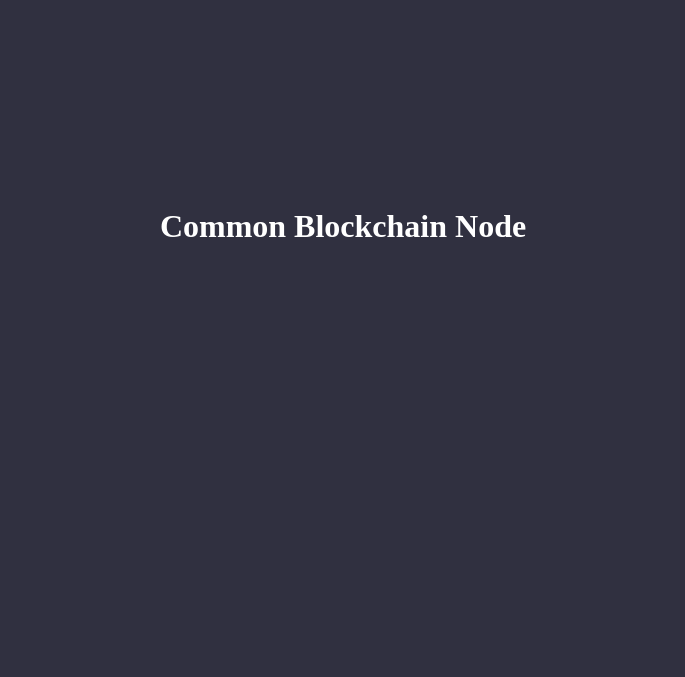
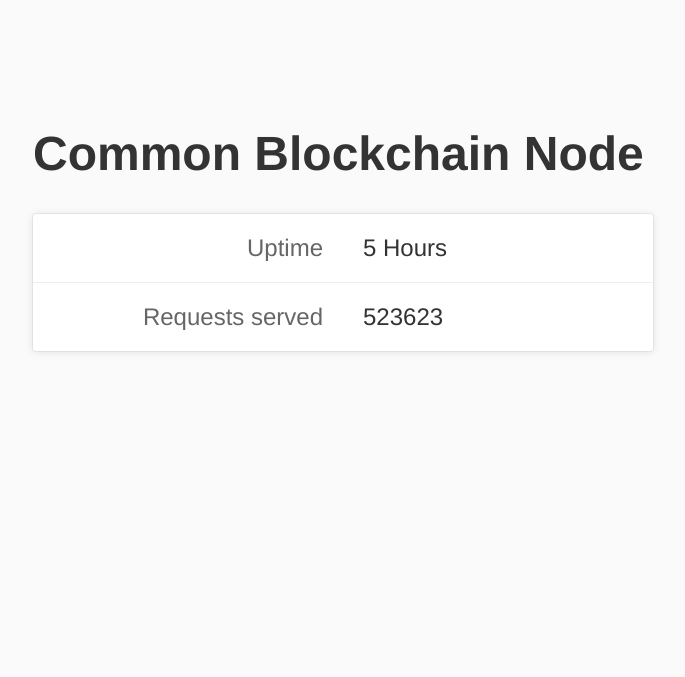
Before and after one commit to mvayngrib/cb-express-router, a website: page public/index.html in a window 1280 px wide. Shown: the whole page, without its empty margins (297-982 px from the left). Drawn offline with Linux system fonts and the light colour scheme.

Commit message:
public page add stylesheet

```diff
--- a/public/index.html
+++ b/public/index.html
@@ -1,18 +1,22 @@
 <html>
-<style>
-body {
-    position: absolute;
-    top: 50%;
-    left: 50%;
-    height: 30%;
-    width: 50%;
-    margin: -15% 0 0 -25%;
-    background-color: rgb(48, 48, 64);
-    color: rgb(255, 255, 255);
-    text-align: center;
-}
-</style>
-<body>
-    <h1>Common Blockchain Node</h1>
+<link rel="stylesheet" type="text/css" href="style/sheet.css" />
+<body class="nice">
+	<div class="wrapper">
+		<h1 class="heading">Common Blockchain Node</h1>
+		<div class="box">
+			<div class="col labels-col">
+				<ul class="list label-list">
+					<li class="list-item label-item">Uptime</li>
+					<li class="list-item label-item">Requests served</li>
+				</ul>
+			</div>
+			<div class="col output-col">
+				<ul class="list output-list">
+					<li class="list-item output-item">5 Hours</li>
+					<li class="list-item output-item">523623</li>
+				</ul>
+			</div>
+		</div>
+	</div>
 </body>
 </html>
--- /dev/null
+++ b/public/style/sheet.css
@@ -0,0 +1,66 @@
+* {
+	-webkit-box-sizing: border-box;
+	   -moz-box-sizing: border-box;
+			box-sizing: border-box;
+}
+body {
+	background-color: rgb(48, 48, 64);
+	color: white;
+	font-family: Trebuchet MS, Tahoma, Arial, sans-serif;
+	font-size: 24px;
+	font-weight: normal;
+}
+.wrapper {
+
+	margin: 10% auto;
+	max-width: 660px;
+	padding-left: 20px;
+	padding-right: 20px;
+}
+.box {
+	background-color: rgba(255,255,255,0.1);
+	box-shadow: 0 1px 8px rgba(0,0,0,0.1), 0 0 0 1px rgba(0,0,0,0.05);
+	border-radius: 3px;
+	overflow: hidden;
+}
+.col {
+	float: left;
+	width: 50%;
+}
+.list {
+	list-style: none;
+	margin: 0;
+	padding: 0;
+}
+.list-item {
+	padding: 20px;
+}
+.list-item:nth-child(odd) {
+	background-color: rgba(255,255,255,0.1);
+}
+.label-item {
+	text-align: right;
+}
+
+/* nice styles */
+
+.nice {
+	background-color: #fafafa;
+	color: #333;
+	font-family: Helvetica Neue, Helvetica, Arial, sans-serif;
+}
+.nice .box {
+	background-color: white;
+	box-shadow: 0 1px 8px rgba(0,0,0,0.1), 0 0 0 1px rgba(0,0,0,0.05);
+	/*padding: 10px 0;*/
+}
+.nice .label-item {
+	color: #666;
+	font-weight: 300;
+}
+.nice .output-item {
+	font-weight: 500;
+}
+.nice .list-item + .list-item {
+	border-top: 1px solid #eee;
+}
```
